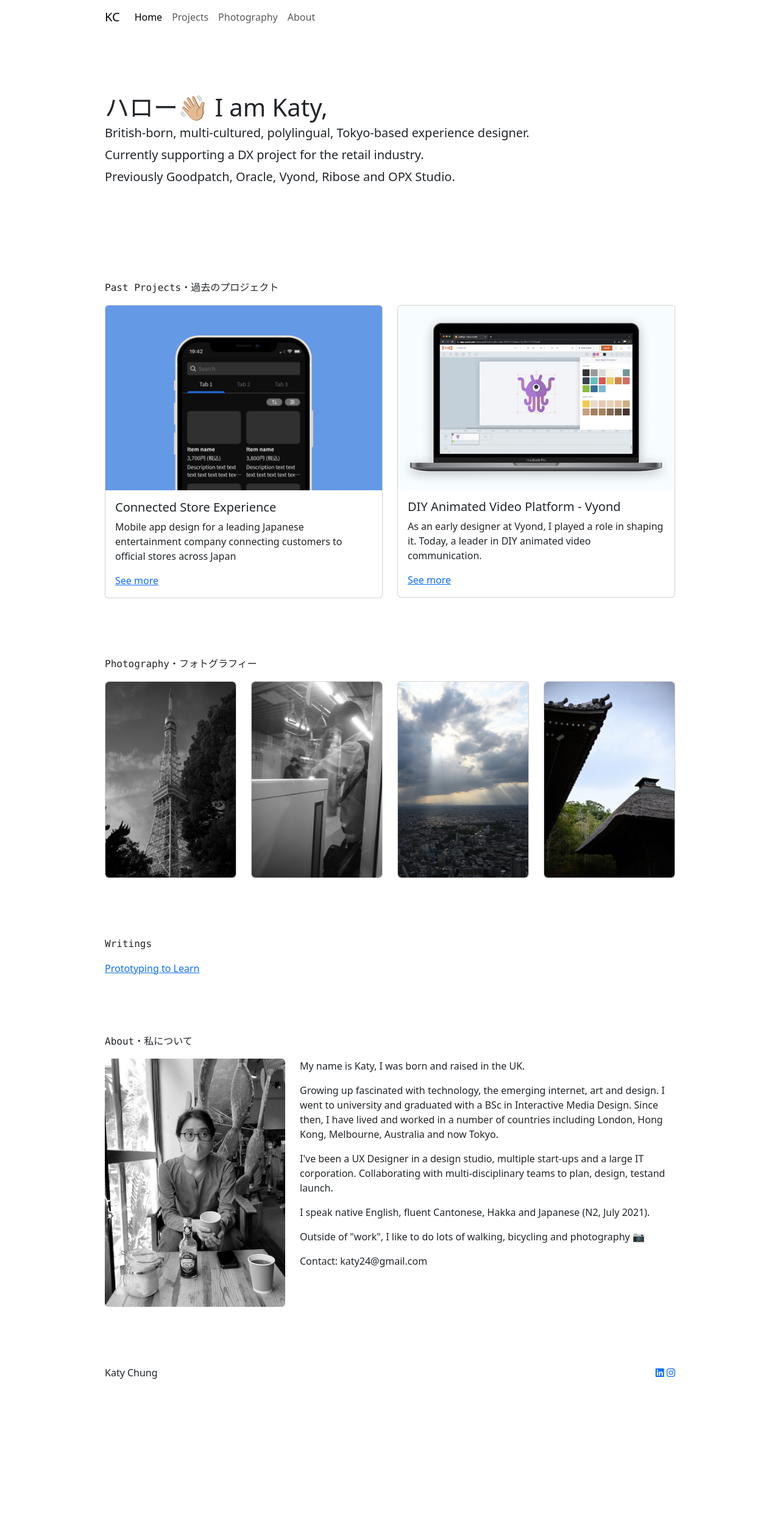
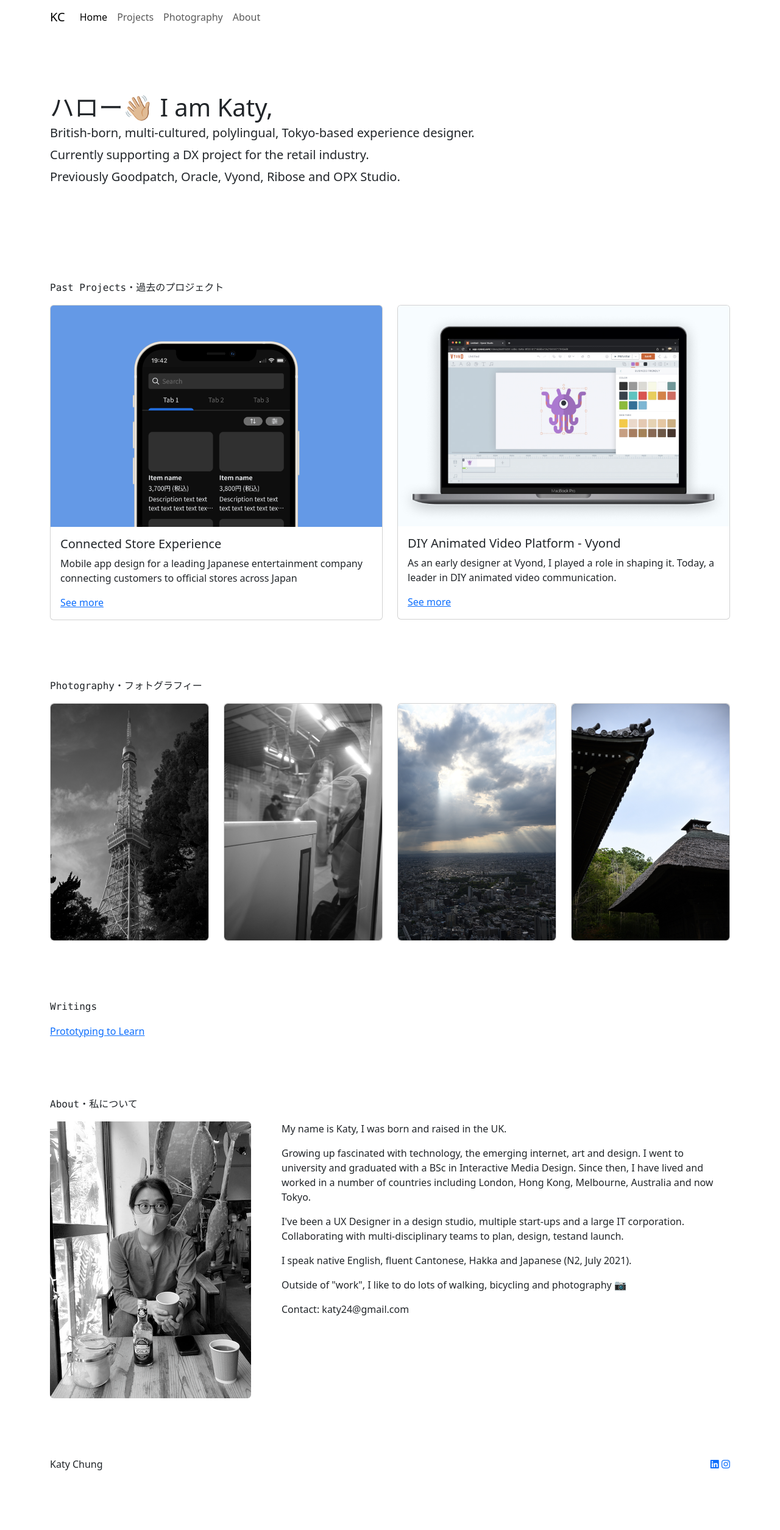
Before and after one commit to katychung/Homepage, a Jekyll site: the page index.html, which Jekyll copies as it is, in a window 1280 px wide. Shown: the whole page at 61% size. Built offline with Jekyll 4.4.1, drawn with Linux system fonts in a browser that asks for light colours; nearby versions of some CDN libraries; library files that are not in the unit come from our copies; before the commit the page ends 2359 px from its top, so only the background shows below that.

Commit message:
updating content-wrapepr

```diff
--- a/about.html
+++ b/about.html
@@ -14,7 +14,7 @@
 <body>
     <script src="https://ajax.googleapis.com/ajax/libs/jquery/1.12.4/jquery.min.js"></script>
     <script src="/assets/js/bootstrap.min.js"></script>
-  <div class="container w-75">
+  <div class="container">
     <nav class="navbar navbar-expand-sm" aria-label="Third navbar example">
   <a class="navbar-brand" href="/">KC</a>
         <button class="navbar-toggler" type="button" data-bs-toggle="collapse" data-bs-target="#navbarsExample03" aria-controls="navbarsExample03" aria-expanded="false" aria-label="Toggle navigation">
--- a/index.html
+++ b/index.html
@@ -14,7 +14,7 @@
 <body>
     <script src="https://ajax.googleapis.com/ajax/libs/jquery/1.12.4/jquery.min.js"></script>
     <script src="/assets/js/bootstrap.min.js"></script>
-  <div class="container w-75">
+  <div class="container">
     <nav class="navbar navbar-expand-sm" aria-label="Third navbar example">
   <a class="navbar-brand" href="/">KC</a>
         <button class="navbar-toggler" type="button" data-bs-toggle="collapse" data-bs-target="#navbarsExample03" aria-controls="navbarsExample03" aria-expanded="false" aria-label="Toggle navigation">
--- a/photos.html
+++ b/photos.html
@@ -14,7 +14,7 @@
 <body>
     <script src="https://ajax.googleapis.com/ajax/libs/jquery/1.12.4/jquery.min.js"></script>
     <script src="/assets/js/bootstrap.min.js"></script>
-  <div class="container w-75">
+  <div class="container">
     <nav class="navbar navbar-expand-sm" aria-label="Third navbar example">
   <a class="navbar-brand" href="/">KC</a>
         <button class="navbar-toggler" type="button" data-bs-toggle="collapse" data-bs-target="#navbarsExample03" aria-controls="navbarsExample03" aria-expanded="false" aria-label="Toggle navigation">
--- a/project2.html
+++ b/project2.html
@@ -14,7 +14,7 @@
 <body>
     <script src="https://ajax.googleapis.com/ajax/libs/jquery/1.12.4/jquery.min.js"></script>
     <script src="/assets/js/bootstrap.min.js"></script>
-  <div class="container w-75">
+  <div class="container content-wrapper">
     <nav class="navbar navbar-expand-sm" aria-label="Third navbar example">
   <a class="navbar-brand" href="/">KC</a>
         <button class="navbar-toggler" type="button" data-bs-toggle="collapse" data-bs-target="#navbarsExample03" aria-controls="navbarsExample03" aria-expanded="false" aria-label="Toggle navigation">
--- a/projects.html
+++ b/projects.html
@@ -14,7 +14,7 @@
 <body>
     <script src="https://ajax.googleapis.com/ajax/libs/jquery/1.12.4/jquery.min.js"></script>
     <script src="/assets/js/bootstrap.min.js"></script>
-  <div class="container w-75">
+  <div class="container">
     <nav class="navbar navbar-expand-sm" aria-label="Third navbar example">
   <a class="navbar-brand" href="/">KC</a>
         <button class="navbar-toggler" type="button" data-bs-toggle="collapse" data-bs-target="#navbarsExample03" aria-controls="navbarsExample03" aria-expanded="false" aria-label="Toggle navigation">
```
Also changed, not shown: 5 other files.
